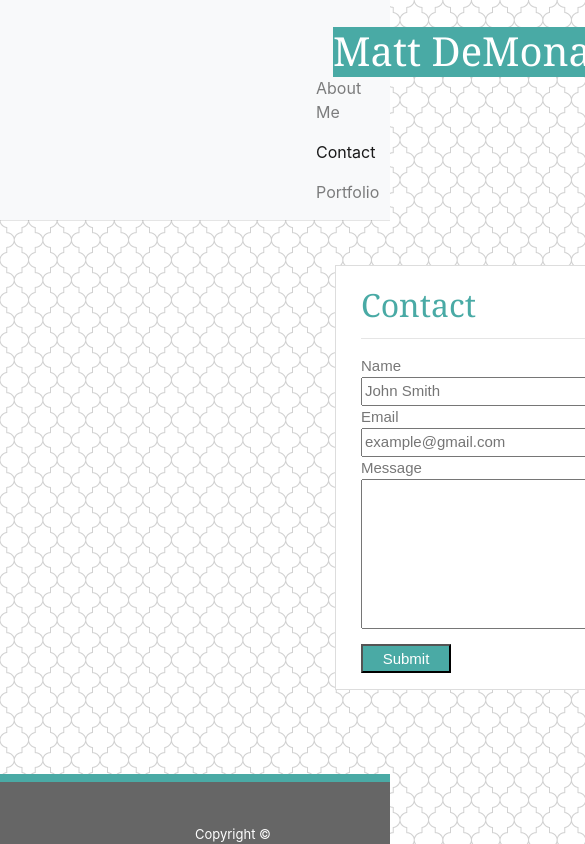
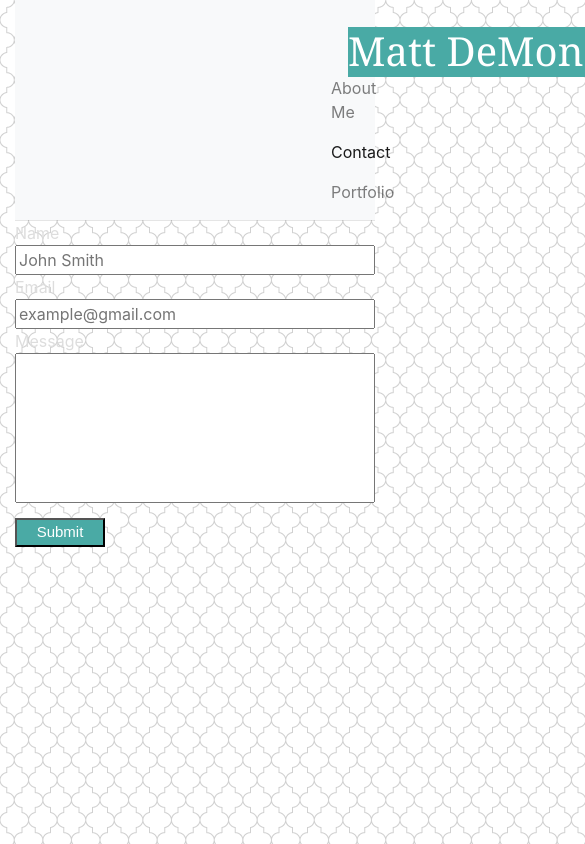
Before and after one commit to demonaco/Bootstrap-Portfolio, a plain HTML site: page contact.html in a window 390 px wide. Shown: the top 844 px of the page, 585 px wide, since content can reach past the window. Drawn offline with nearby package versions, Linux system fonts and the light colour scheme.

Commit message:
worked with tutor to get div container to be responsive

```diff
--- a/contact.html
+++ b/contact.html
@@ -1,19 +1,25 @@
 <!doctype html>
 <html lang="en">
+
 <head>
   <!-- Required meta tags -->
   <meta charset="utf-8">
   <meta name="viewport" content="width=device-width, initial-scale=1, shrink-to-fit=no">
   <!-- Bootstrap CSS -->
-     <link rel="stylesheet" href="https://stackpath.bootstrapcdn.com/bootstrap/4.3.1/css/bootstrap.min.css" integrity="sha384-ggOyR0iXCbMQv3Xipma34MD+dH/1fQ784/j6cY/iJTQUOhcWr7x9JvoRxT2MZw1T" crossorigin="anonymous">
+  <link rel="stylesheet" href="https://stackpath.bootstrapcdn.com/bootstrap/4.3.1/css/bootstrap.min.css"
+    integrity="sha384-ggOyR0iXCbMQv3Xipma34MD+dH/1fQ784/j6cY/iJTQUOhcWr7x9JvoRxT2MZw1T" crossorigin="anonymous">
   <link rel="stylesheet" href="assets/style.css">
   <title>Matt DeMonaco</title>
 </head>
+
 <body>
   <!--Navbar from Bootstrap-->
   <header>
-     <nav class="navbar navbar-expand-lg navbar-light bg-light" width="100%";>
-             <a class="navbar-brand" href="/Bootstrap-Portfolio/index.html"><h1>Matt DeMonaco</h1></a>
+    <div class="container-fluid">
+      <nav class="navbar navbar-expand-lg navbar-light bg-light" width="100%" ;>
+        <a class="navbar-brand" href="/Bootstrap-Portfolio/index.html">
+          <h1>Matt DeMonaco</h1>
+        </a>
         <!-- <button class="navbar-toggler" type="button" data-toggle="collapse" data-target="#navbarNavAltMarkup" aria-controls="navbarNavAltMarkup" aria-expanded="false" aria-label="Toggle navigation">
                <span class="navbar-toggler-icon"></span>
              </button> -->
@@ -24,27 +30,30 @@
           <a class="nav-item nav-link" href="portfolio.html">Portfolio</a>
 
         </div>
-             </div>
+
         <!-- <hr id="topLine"></hr> -->
       </nav>
-           <hr id="topLine"></hr>
+      <hr id="topLine">
+      </hr>
+    </div>
   </header>
 
-         <div class="container2">
+  <div class="container">
 
     <div class="row" class="aboutMeCenter">
       <div class=col-md-4></div>
     </div>
 
-                    <div class="row" class="row1">
-                        <div class=col-sm-4></div>
-                        <div class="contactMeForm">
+    <div class="row row1">
+      <div class="col-sm-4">
+        <!-- <div class="contactMeForm">
           <br>
+
           <div id="inputTable">
-                            <div class=col-sm-4 id="contactMiddle"><h2>Contact</h2></Div>
-                              <br>
-                           <hr>
+            <h2>Contact</h2>
+           -->
           <div id="bottomLineContact">
+
               <div id="name">Name</div>
               <input style="width:100%;" type:field placeholder="John Smith"></input>
               <div id="email">Email</div>
@@ -52,6 +61,17 @@
               <div id="message">Message</div>
               <input style="width:100%;height:150px;" type:field></input>
               <button id="button">Submit</button>
+            </div>
+
+
+        </div>
+
+        <!-- <div  id="contactMiddle">
+          <div id="inputTable">
+            <h2>Contact</h2>
+          </div> -->
+          <br>
+          <hr>
 
         </div>
       </div>
@@ -59,15 +79,16 @@
 
 
       <!-- <div class="col-md-4"></div> -->
-                 </div>
-             </div>
-             </div>
-             <div class="row">
+
+
+
+
+  <!-- <div class="row">
     <div class="col-sm-12"></div>
   </div>
 
-      <!--Footer section-->
-      <div class="row">
+  Footer section-->
+  <!-- <div class="row">
     <div class="col-sm-12"></div>
     <div class="footer">
       <footer>
@@ -75,12 +96,19 @@
         </div>
       </footer>
     </div>
-          </div>
+  </div> -->
 
   <!-- Optional JavaScript -->
   <!-- jQuery first, then Popper.js, then Bootstrap JS -->
-    <script src="https://code.jquery.com/jquery-3.3.1.slim.min.js" integrity="sha384-q8i/X+965DzO0rT7abK41JStQIAqVgRVzpbzo5smXKp4YfRvH+8abtTE1Pi6jizo" crossorigin="anonymous"></script>
-    <script src="https://cdnjs.cloudflare.com/ajax/libs/popper.js/1.14.7/umd/popper.min.js" integrity="sha384-UO2eT0CpHqdSJQ6hJty5KVphtPhzWj9WO1clHTMGa3JDZwrnQq4sF86dIHNDz0W1" crossorigin="anonymous"></script>
-    <script src="https://stackpath.bootstrapcdn.com/bootstrap/4.3.1/js/bootstrap.min.js" integrity="sha384-JjSmVgyd0p3pXB1rRibZUAYoIIy6OrQ6VrjIEaFf/nJGzIxFDsf4x0xIM+B07jRM" crossorigin="anonymous"></script>
+  <script src="https://code.jquery.com/jquery-3.3.1.slim.min.js"
+    integrity="sha384-q8i/X+965DzO0rT7abK41JStQIAqVgRVzpbzo5smXKp4YfRvH+8abtTE1Pi6jizo"
+    crossorigin="anonymous"></script>
+  <script src="https://cdnjs.cloudflare.com/ajax/libs/popper.js/1.14.7/umd/popper.min.js"
+    integrity="sha384-UO2eT0CpHqdSJQ6hJty5KVphtPhzWj9WO1clHTMGa3JDZwrnQq4sF86dIHNDz0W1"
+    crossorigin="anonymous"></script>
+  <script src="https://stackpath.bootstrapcdn.com/bootstrap/4.3.1/js/bootstrap.min.js"
+    integrity="sha384-JjSmVgyd0p3pXB1rRibZUAYoIIy6OrQ6VrjIEaFf/nJGzIxFDsf4x0xIM+B07jRM"
+    crossorigin="anonymous"></script>
 </body>
+
 </html>
```
Lines whose indentation alone changed are shown as unchanged.
